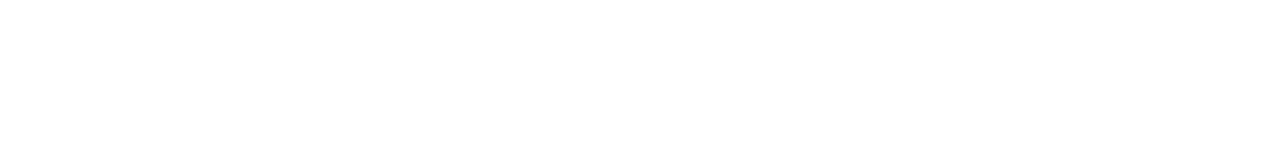
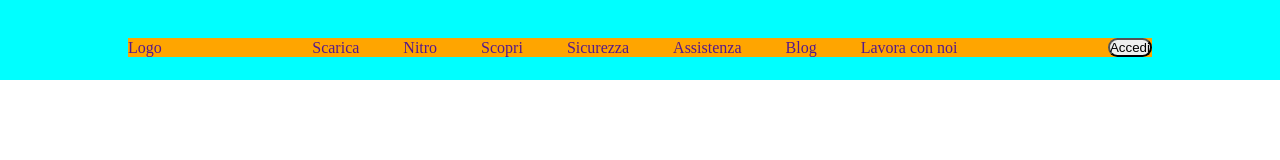
Before and after one commit to Bisconti03/htmlcss-struttura-discord, a plain HTML site: page index.html in a window 1280 px wide. Drawn offline with Linux system fonts and the light colour scheme.

Commit message:
prima struttura header

```diff
--- a/css/style.css
+++ b/css/style.css
@@ -3,6 +3,50 @@
     margin: 0;
     padding: 0;
     box-sizing: border-box;
+}
+
+
+.container {
+min-width: 1024px;
+margin: 0 auto;
+background-color: orange;
+
+}
+.container-flex {
+    display: flex;
+    justify-content: center;
+    padding-top: 15px;
+    align-items: center;
+
+
+}
+
+.nav-flex {
+    display: flex;
+    justify-content: center;
+    justify-content: space-between;
+    align-items: center;
+
+
+}
+
+header{
+    min-width: 1200px;
+    height: 80px;
+    background-color: aqua;
+}
+
+a {
+    text-decoration: none;
+}
+
+.link-vari {
+    padding: 10px;
+    margin: 10px;
+}
+
+.button-properties {
+    border-radius: 25px;
 }
 
 
@@ -22,7 +66,11 @@
 
 
 
+
 /* Debug */
-.debug {
+.debug header{
+    min-width: 1200px;
+    height: 80px;
+    background-color: aqua;
 
 }
--- a/index.html
+++ b/index.html
@@ -10,7 +10,34 @@
 
 
 <body class="debug">
+    <!-- inizio header -->
+    <div >
+        <header class="container-flex">
+            <nav class="container nav-flex"  >
+                <div>
+                    <a href="">Logo</a>
+                </div>
 
 
+                <div >
+                    <a class="link-vari" href=""><link rel="stylesheet" href="">Scarica</a>
+                    <a class="link-vari" href=""><link rel="stylesheet" href="">Nitro</a>
+                    <a class="link-vari" href=""><link rel="stylesheet" href="">Scopri</a>
+                    <a class="link-vari" href=""><link rel="stylesheet" href="">Sicurezza</a>
+                    <a class="link-vari" href=""><link rel="stylesheet" href="">Assistenza</a>
+                    <a class="link-vari" href=""><link rel="stylesheet" href="">Blog</a>
+                    <a class="link-vari" href=""><link rel="stylesheet" href="">Lavora con noi</a>
+                </div>
+
+                <div>
+                    <button class="button-properties">Accedi</button>
+                </div>
+
+            </nav>
+
+        </header>
+
+    </div>
+    <!-- fine header -->
 </body>
 </html>
```
